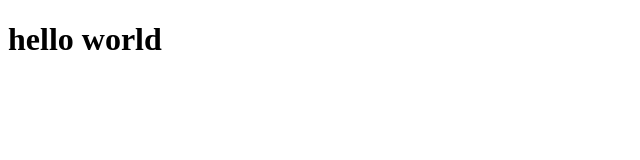
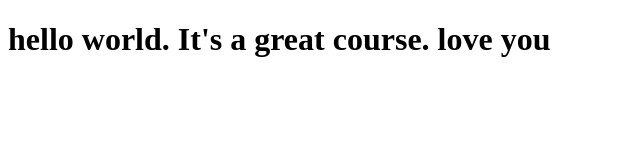
Before and after one commit to jahmez07/coursera-test, a plain HTML site: page site/index.html in a window 1280 px wide. Shown: the whole page, without its empty margins (0-640 px from the left). Drawn offline with Linux system fonts and the light colour scheme.

Commit message:
Small addition to our page content.

```diff
--- a/site/index.html
+++ b/site/index.html
@@ -1,16 +1,13 @@
 <!DOCTYPE HTML PUBLIC "-//W3C//DTD HTML 4.01 Transitional//EN" "http://www.w3.org/TR/html4/loose.dtd">
 <html>
  <head>
-  <title> New Document </title>
-  <h1>hello world</h1>
+  <title> Hello Coursera </title>
   <meta name="Generator" content="NPP-Plugin">
   <meta name="Author" content="">
   <meta name="Keywords" content="">
   <meta name="Description" content="">
  </head>
  <body>
-  <script type="text/javascript">
-
-  </script>
- </body>
+ <h1>hello world. It's a great course. love you</h1>
+  </body>
 </html>
```
